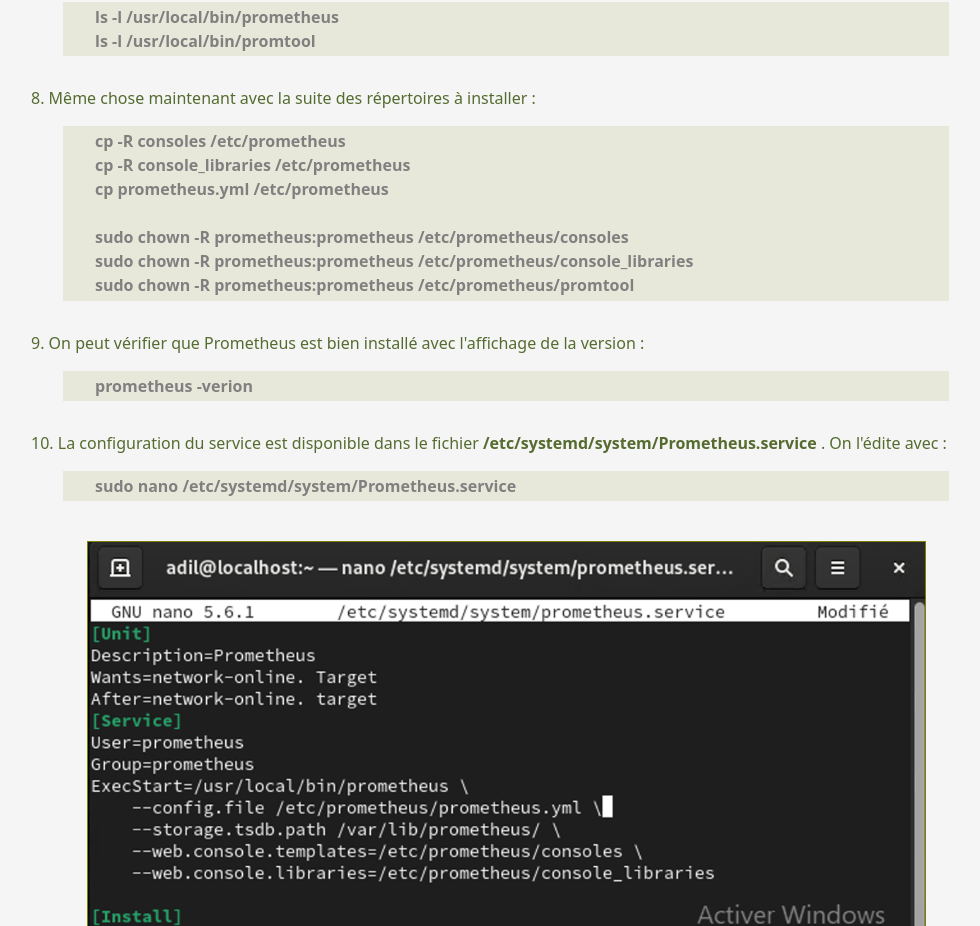
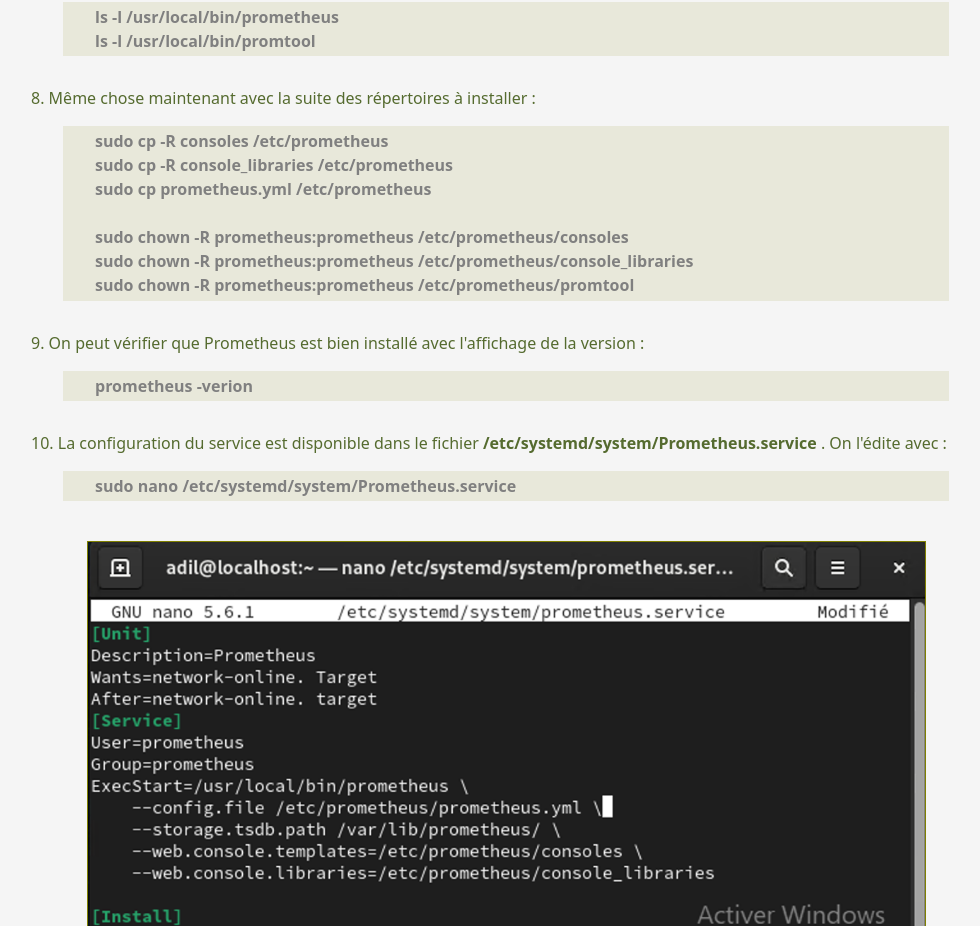
Before and after one commit to GitMalice/startReact, a React (Vite) app: page /monitoring in a window 1280 px wide. Shown: the part 4476-5402 px from the top of the page, without its empty margins (134-1114 px from the left). Built offline with nearby package versions, Linux system fonts and the light colour scheme.

Commit message:
fix add sudos

```diff
--- a/src/components/Monitoring.tsx
+++ b/src/components/Monitoring.tsx
@@ -180,11 +180,11 @@
         8. Même chose maintenant avec la suite des répertoires à installer :
       </p>
       <p className="code">
-        cp -R consoles /etc/prometheus
+        sudo cp -R consoles /etc/prometheus
         <br />
-        cp -R console_libraries /etc/prometheus
+        sudo cp -R console_libraries /etc/prometheus
         <br />
-        cp prometheus.yml /etc/prometheus
+        sudo cp prometheus.yml /etc/prometheus
         <br />
         <br />
         sudo chown -R prometheus:prometheus /etc/prometheus/consoles
```
